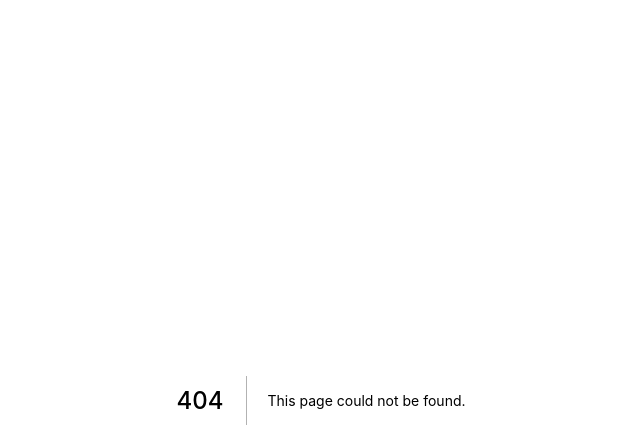
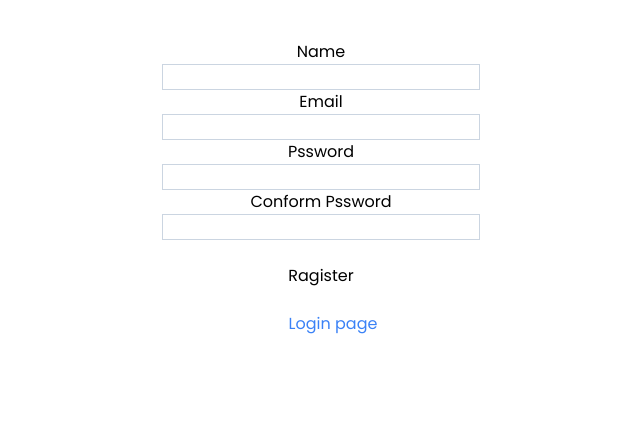
Before and after one commit to preeti28dec/e-comm-app, a Next.js app: page /singup in a window 1280 px wide. Before the commit this address had no page. Shown: the top 448 px of the page, without its empty margins (319-959 px from the left). Built offline with nearby package versions, Linux system fonts and the light colour scheme.

Commit message:
add login page

```diff
--- a/package.json
+++ b/package.json
@@ -9,10 +9,13 @@
     "lint": "next lint"
   },
   "dependencies": {
+    "@reduxjs/toolkit": "^1.9.0",
     "next": "12.2.0",
     "react": "18.2.0",
     "react-dom": "18.2.0",
-    "react-icons": "^4.4.0"
+    "react-icons": "^4.4.0",
+    "react-redux": "^8.0.5",
+    "react-router-dom": "^6.4.3"
   },
   "devDependencies": {
     "autoprefixer": "^10.4.7",
--- a/pages/api/hello.js
+++ /dev/null
@@ -1,5 +0,0 @@
-// Next.js API route support: https://nextjs.org/docs/api-routes/introduction
-
-export default function handler(req, res) {
-  res.status(200).json({ name: 'John Doe' })
-}
--- a/pages/components/Header.jsx
+++ b/pages/components/Header.jsx
@@ -1,8 +1,14 @@
 import React from 'react'
 import { AiOutlineShoppingCart, AiOutlineSearch } from 'react-icons/ai'
-import { FaRegUser } from 'react-icons/fa'
+import { FaRegUser } from 'react-icons/fa';
+import { useRouter } from "next/router";
+
 
 function MainHeader() {
+    const router = useRouter();
+    function Logout(){
+        router.push('/login')
+    }
     return (
         <div className='main_header mx-10 my-3'>
             <div className="flex justify-between">
@@ -23,6 +29,7 @@ function MainHeader() {
                     </div>
                 </div>
                 <div className="flex flex-wrap gap-5">
+                <button onClick={Logout}>Logout</button>
                     <div className='flex user_profile'>
                         <div className='self-center mx-1'><FaRegUser /></div>
                         <div>My profile</div>
@@ -39,9 +46,6 @@ function MainHeader() {
                     </div>
                 </div>
             </div>
-
-
-
         </div>
     )
 }
--- a/pages/home.js
+++ b/pages/home.js
@@ -8,19 +8,16 @@ import Footer from './components/Footer'
 import Products from './Products'
 import LeftSidebar from './LeftSidebar'
 import BigSheos from './BigSheos'
-
 function HomePage() {
     return (
         <>
             <MainHeader />
             <Navbar />
-
             <div className="flex justify-center text-lg mb-4 bg-gray-100 py-4">
                 <a href="#" className="text-sky-400 hover:text-sky-400">Home</a>
                 <span className="text-gray-500 mx-2">/</span>
                 <a href="/hot-deal" className=" hover:text-sky-400">Hot Deal</a>
             </div>
-
             <div className='flex justify-center main_container gap-10 mt-5'>
                 <div className='left_container '>
                     <LeftSidebar />
--- a/pages/index.js
+++ b/pages/index.js
@@ -1,12 +1,20 @@
-import React from 'react'
-import Dashboard from './Dashboard'
+import React, { useEffect, useState } from "react";
+import Dashboard from "./Dashboard";
+import Login from "./login";
 export default function Home() {
+  const [user, setUser] = useState("");
+  useEffect(() => {
+    const auth = localStorage.getItem("userRegister");
+    const user = !!auth ? JSON.parse(auth) : undefined;
+    setUser(user);
+  }, []);
+
   return (
     <>
       <header>
         <title>E-Commm</title>
       </header>
-      <Dashboard />
+      {user ? <Dashboard/> : <Login />}
     </>
-  )
+  );
 }
--- /dev/null
+++ b/pages/login.jsx
@@ -0,0 +1,49 @@
+import { useRouter } from "next/router";
+import React, { useState } from "react";
+
+
+function Login() {
+  const [email, setEmail] = useState("");
+  const [password, setPassword] = useState("");
+  const router = useRouter();
+  function logiData() {
+    let data = JSON.parse(localStorage.getItem("userRegister"));
+    if (data.email === email && data.password === password) {
+      router.push("/");
+    }
+  }
+  return (
+    <>
+      <div className="text-center mt-10">
+        <div> Email</div>
+        <input
+          className="border border-slate-300"
+          type="text"
+          onChange={(e) => setEmail(e.target.value)}
+        />
+        <div> Pssword</div>
+        <input
+          className="border border-slate-300"
+          type="password"
+          onChange={(e) => setPassword(e.target.value)}
+        />
+        <div className="flex justify-center ">
+          <div className="mt-6">
+            <button className=" button" onClick={logiData}>
+              Login
+            </button>
+          </div>
+          <div className="mt-6 ml-4">
+            <button
+              className=" button"
+              onClick={() => {router.push("/singup")}}>
+              signup
+            </button>
+          </div>
+        </div>
+      </div>
+    </>
+  );
+}
+
+export default Login;
--- a/pages/product/[id].js
+++ b/pages/product/[id].js
@@ -7,9 +7,6 @@ import MainHeader from '../components/Header';
 
 export default function ProductDetail() {
     const route = useRouter();
-
-    // console.log("ROUTE", route)
-
     return (
         <div>
             <MainHeader />
--- /dev/null
+++ b/pages/singup.jsx
@@ -0,0 +1,66 @@
+
+import { useRouter } from "next/router";
+import React, { useState } from "react";
+
+const Signup = () => {
+  const [name, setName] = useState("");
+  const [email, setEmail] = useState("");
+  const [password, setPassword] = useState("");
+  const [conformPassword, setConformPassword] = useState("");
+  const router = useRouter();
+  function onSignUp() {
+    const obj = {
+      name: name,
+      email: email,
+      password: password,
+      token:name+password+email
+    };
+    if (name && email && password === conformPassword) {
+      localStorage.setItem("userRegister", JSON.stringify(obj));
+      router.push('/')
+    }
+  }
+
+  return (
+    <>
+      <div className="text-center mt-10">
+        <div> Name</div>
+        <input
+          className="border border-slate-300"
+          type="text"
+          onChange={(e) => setName(e.target.value)}
+        />
+        <div> Email</div>
+        <input
+          className="border border-slate-300"
+          type="text"
+          onChange={(e) => setEmail(e.target.value)}
+        />
+        <div> Pssword</div>
+        <input
+          className="border border-slate-300"
+          type="password"
+          onChange={(e) => setPassword(e.target.value)}
+        />
+        <div>Conform Pssword</div>
+        <input
+          className="border border-slate-300"
+          type="password"
+          onChange={(e) => setConformPassword(e.target.value)}
+        />
+        <div className="mt-6">
+          <button className=" button" onClick={onSignUp}>
+            Ragister
+          </button>
+        </div>
+        <div className="mt-6 ">
+          <a className="text-blue-500 hover:underline ml-6" href="/login">
+            Login page
+          </a>
+        </div>
+      </div>
+    </>
+  );
+};
+
+export default Signup;
```
Also changed, not shown: pages/Dashboard.jsx (+15 -14 lines), 1 other file (tests, documents, lock files or other folders). Lines whose indentation alone changed are shown as unchanged.
